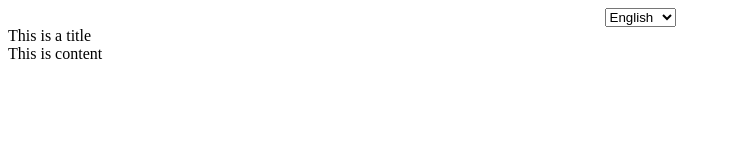
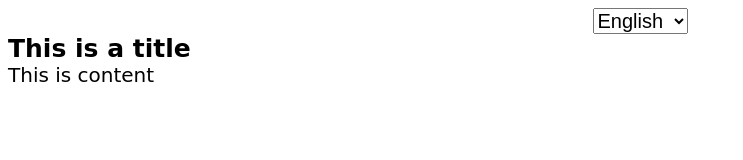
Before and after one commit to PerseveranceX/internationalization-example, a plain HTML site: page index.html in a window 1280 px wide. Shown: the whole page, without its empty margins (0-743 px from the left). Drawn offline with Linux system fonts and the light colour scheme.

Commit message:
Update typography

```diff
--- a/css.css
+++ b/css.css
@@ -1,8 +1,19 @@
 html {
     direction: ltr;
+    font-family: cursive, Arial, sans-serif;
 }
 
 #languages {
     display: block;
     margin: auto;
+    font-size: 20px;
 }
+
+#title {
+    font-weight: bold;
+    font-size: 25px;
+}
+
+#content {
+    font-size: 20px;
+}
```
